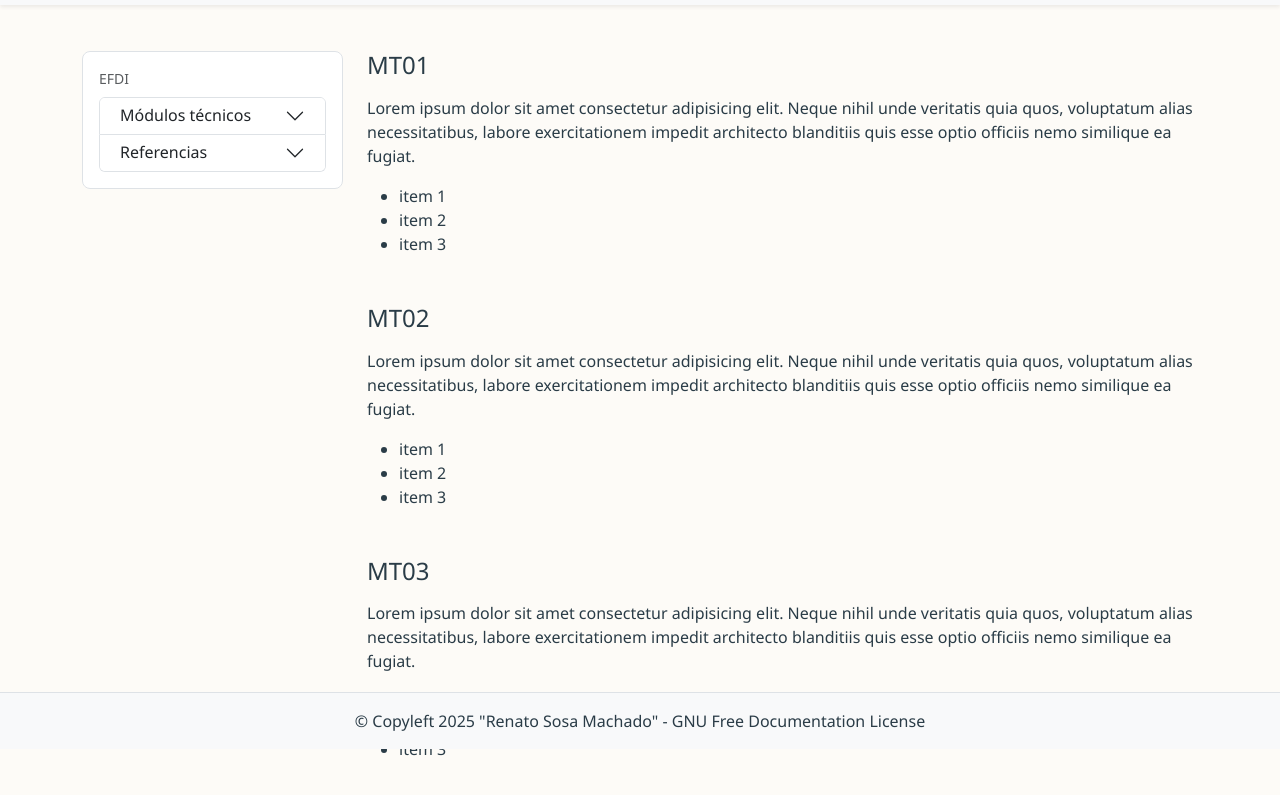
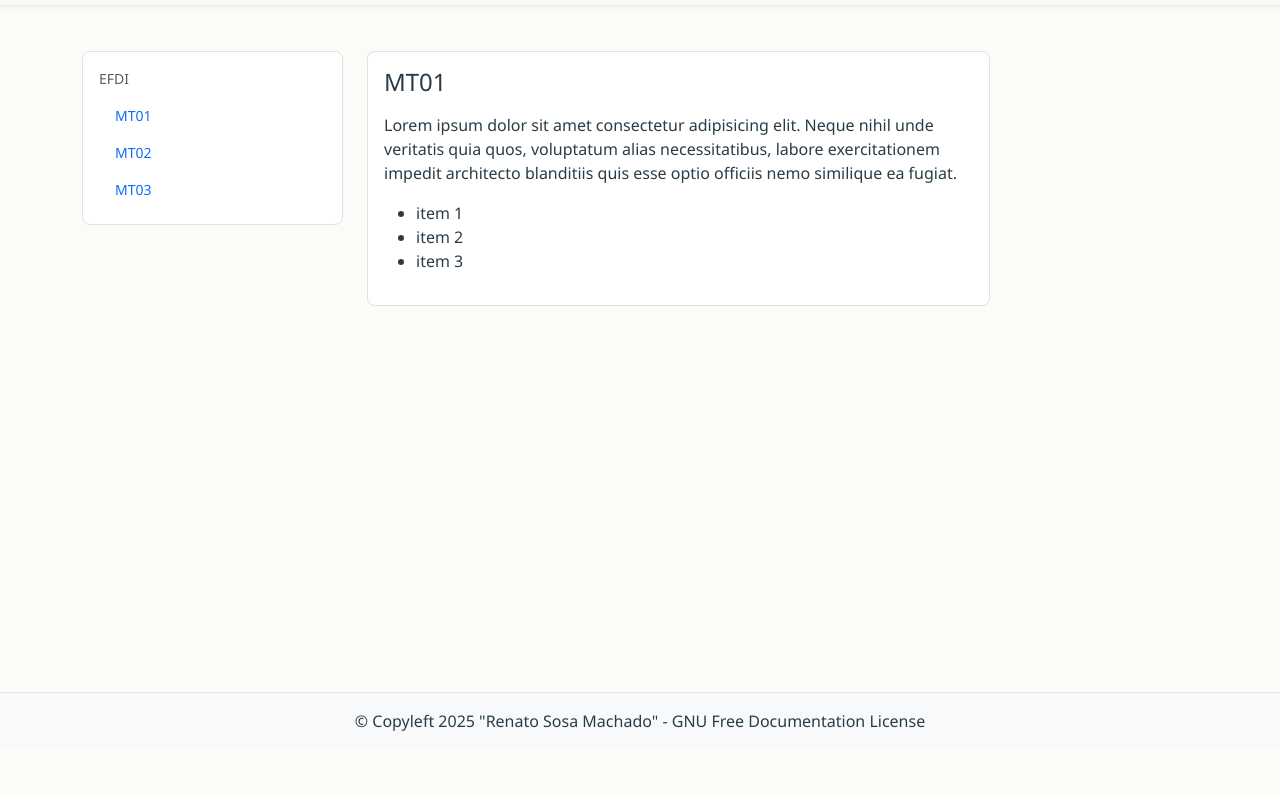
Before and after one commit to renatososa/renato-scheeffer, a plain HTML site: page site/efdi.html in a window 1280 px wide. Shown: the part 51-846 px from the top of the page. After the commit the page ends 800 px from the top, so only its background shows below. Drawn offline with nearby package versions, Linux system fonts and the light colour scheme.

Commit message:
se separa en ditintos archivos el contenido que se muestra en efdi

```diff
--- a/site/efdi.html
+++ b/site/efdi.html
@@ -1,14 +1,11 @@
 <!DOCTYPE html>
 <html lang="es">
 <head>
-<meta charset="UTF-8">
-<meta name="viewport" content="width=device-width, initial-scale=1.0">
-<title>Sobre mí | Mi Portafolio</title>
-
-<!-- Bootstrap -->
-<link href="https://cdn.jsdelivr.net/npm/bootstrap@5.3.3/dist/css/bootstrap.min.css" rel="stylesheet">
-<!-- Tus estilos -->
-<link href="css/style.css" rel="stylesheet">
+    <meta charset="UTF-8" />
+    <meta name="viewport" content="width=device-width, initial-scale=1.0" />
+    <title>EFDI</title>
+    <link href="https://cdn.jsdelivr.net/npm/bootstrap@5.3.3/dist/css/bootstrap.min.css" rel="stylesheet" />
+    <link href="css/style.css" rel="stylesheet" />
 </head>
 <body>
     <!-- NAV -->
@@ -16,91 +13,22 @@
 
     <main class="container" style="padding-top:2rem;">
     <div class="row g-4">
-    <!-- Columna izquierda: Índice desplegable -->
+        <!-- Columna izquierda -->
         <aside class="col-12 col-lg-3">
         <div class="border rounded-3 p-3 bg-white sidebar-sticky">
             <div class="text-uppercase small text-muted mb-2">EFDI</div>
-
-        <div class="accordion" id="tocAccordion">
-            <!-- Módulos técnicos -->
-            <div class="accordion-item">
-            <h2 class="accordion-header" id="h-exp">
-                <button class="accordion-button collapsed py-2" type="button"
-                        data-bs-toggle="collapse" data-bs-target="#c-exp"
-                        aria-expanded="false" aria-controls="c-exp">
-                Módulos técnicos
-                </button>
-            </h2>
-            <div id="c-exp" class="accordion-collapse collapse" data-bs-parent="#tocAccordion">
-                <div class="accordion-body py-2">
             <nav class="nav flex-column small">
             <a class="nav-link toc-link" href="#MT01">MT01</a>
             <a class="nav-link toc-link" href="#MT02">MT02</a>
             <a class="nav-link toc-link" href="#MT03">MT03</a>
-                    <a class="nav-link toc-link" href="#MT04">MT04</a>
-                    <a class="nav-link toc-link" href="#MT05">MT05</a>
             </nav>
-                </div>
-            </div>
-            </div>
-
-            <!-- Referencias -->
-            <div class="accordion-item">
-            <h2 class="accordion-header" id="h-hab">
-                <button class="accordion-button collapsed py-2" type="button"
-                        data-bs-toggle="collapse" data-bs-target="#c-hab"
-                        aria-expanded="false" aria-controls="c-hab">
-                Referencias
-                </button>
-            </h2>
-            <div id="c-hab" class="accordion-collapse collapse" data-bs-parent="#tocAccordion">
-                <div class="accordion-body py-2">
-                <nav class="nav flex-column small">
-                    <a class="nav-link toc-link" href="#web">Web</a>
-                </nav>
-                </div>
-            </div>
-            </div>
         </div>
         </aside>
 
-    <!-- Columna derecha: Contenido -->
+        <!-- Columna derecha -->
         <section class="col-12 col-lg-9">
-        <!-- ScrollSpy sobre el contenedor de contenido -->
-        <div
-        data-bs-spy="scroll"
-        data-bs-target="#toc"
-        data-bs-root-margin="0px 0px -40%"
-        data-bs-smooth-scroll="true"
-        tabindex="0"
-        >
-        <section id="MT01" class="mb-5">
-            <h4 class="mb-3">MT01</h4>
-            <p>Lorem ipsum dolor sit amet consectetur adipisicing elit. Neque nihil unde veritatis quia quos, voluptatum alias necessitatibus, labore exercitationem impedit architecto blanditiis quis esse optio officiis nemo similique ea fugiat.</p>
-            <ul>
-            <li>item 1</li>
-            <li>item 2</li>
-            <li>item 3</li>
-            </ul>
-        </section>
-        <section id="MT02" class="mb-5">
-            <h4 class="mb-3">MT02</h4>
-            <p>Lorem ipsum dolor sit amet consectetur adipisicing elit. Neque nihil unde veritatis quia quos, voluptatum alias necessitatibus, labore exercitationem impedit architecto blanditiis quis esse optio officiis nemo similique ea fugiat.</p>
-            <ul>
-            <li>item 1</li>
-            <li>item 2</li>
-            <li>item 3</li>
-            </ul>
-        </section>
-        <section id="MT03" class="mb-5">
-            <h4 class="mb-3">MT03</h4>
-            <p>Lorem ipsum dolor sit amet consectetur adipisicing elit. Neque nihil unde veritatis quia quos, voluptatum alias necessitatibus, labore exercitationem impedit architecto blanditiis quis esse optio officiis nemo similique ea fugiat.</p>
-            <ul>
-            <li>item 1</li>
-            <li>item 2</li>
-            <li>item 3</li>
-            </ul>
-        </section>
+        <div id="content-area" class="mb-5">
+            <div class="text-muted small">Seleccioná una sección…</div>
         </div>
         </section>
     </div>
@@ -109,9 +37,9 @@
     <!-- FOOTER -->
     <div id="footer-container"></div>
 
-<!-- Bootstrap JS -->
     <script src="https://cdn.jsdelivr.net/npm/bootstrap@5.3.3/dist/js/bootstrap.bundle.min.js"></script>
-<!-- Tu JS general (carga nav/footer, buscador, etc.) -->
     <script src="js/script.js"></script>
+    <script src="js/efdi.js"></script>
+
 </body>
 </html>
--- /dev/null
+++ b/site/efdi/MT01.html
@@ -0,0 +1,12 @@
+<!-- Content -->
+<section class="col-12 col-lg-9">
+  <div class="border rounded-3 bg-white p-3">
+    <h4 class="mb-3">MT01</h4>
+    <p>Lorem ipsum dolor sit amet consectetur adipisicing elit. Neque nihil unde veritatis quia quos, voluptatum alias necessitatibus, labore exercitationem impedit architecto blanditiis quis esse optio officiis nemo similique ea fugiat.</p>
+    <ul>
+      <li>item 1</li>
+      <li>item 2</li>
+      <li>item 3</li>
+    </ul>
+  </div>
+</section>
--- /dev/null
+++ b/site/js/efdi.js
@@ -0,0 +1,36 @@
+// js/efdi.js
+(() => {
+    const area = document.getElementById('content-area');
+    if (!area) return;
+
+    // Carpeta donde están los fragmentos HTML (ajustá si es necesario)
+    const BASE = 'efdi/';
+
+    function setActive(h) {
+      document.querySelectorAll('.toc-link')
+        .forEach(a => a.classList.toggle('active', a.getAttribute('href') === '#' + h));
+    }
+
+    async function loadFromHash() {
+      const h = location.hash.slice(1) || 'MT01'; // default
+      setActive(h);
+
+      const path = `${BASE}${h}.html`;
+      try {
+        const url = new URL(path, window.location); // relativo a efdi.html
+        const res = await fetch(url, { cache: 'no-store' });
+        if (!res.ok) throw new Error(`HTTP ${res.status}`);
+        area.innerHTML = await res.text();
+        // desplazamiento suave al inicio del contenido cargado
+        area.scrollIntoView({ behavior: 'smooth', block: 'start' });
+      } catch (err) {
+        area.innerHTML = `
+          <div class="alert alert-danger">
+            No se pudo cargar <code>${path}</code> (${String(err)}).
+          </div>`;
+      }
+    }
+
+    window.addEventListener('hashchange', loadFromHash);
+    window.addEventListener('DOMContentLoaded', loadFromHash);
+  })();
--- a/site/js/script.js
+++ b/site/js/script.js
@@ -1,6 +1,6 @@
 document.addEventListener("DOMContentLoaded", () => {
     // Cargar navbar y footer
-    fetch("nav.html")
+    fetch("../../site/nav.html")
     .then(res => res.text())
     .then(data => {
         document.getElementById("navbar-container").innerHTML = data;
@@ -36,7 +36,7 @@ document.addEventListener("DOMContentLoaded", () => {
         }
     });
 
-    fetch("footer.html")
+    fetch("../../site/footer.html")
     .then(res => res.text())
     .then(data => document.getElementById("footer-container").innerHTML = data);
 
--- a/site/nav.html
+++ b/site/nav.html
@@ -6,11 +6,11 @@
     </button>
     <div class="collapse navbar-collapse justify-content-end" id="navbarNav">
         <ul class="navbar-nav me-3">
-        <li class="nav-item"><a class="nav-link" href="index.html">INICIO</a></li>
-        <li class="nav-item"><a class="nav-link" href="about.html">SOBRE MÍ</a></li>
-        <li class="nav-item"><a class="nav-link" href="efdi.html">EFDI</a></li>
-        <li class="nav-item"><a class="nav-link" href="projects.html">PROYECTOS</a></li>
-        <li class="nav-item"><a class="nav-link" href="contact.html">CONCACTO</a></li>
+        <li class="nav-item"><a class="nav-link" href="../../site/index.html">INICIO</a></li>
+        <li class="nav-item"><a class="nav-link" href="../../site/about.html">SOBRE MÍ</a></li>
+        <li class="nav-item"><a class="nav-link" href="../../site/efdi.html">EFDI</a></li>
+        <li class="nav-item"><a class="nav-link" href="../../site/projects.html">PROYECTOS</a></li>
+        <li class="nav-item"><a class="nav-link" href="../../site/contact.html">CONCACTO</a></li>
         </ul>
         <!-- Formulario de búsqueda -->
         <form class="d-flex" id="searchForm">
```
Also changed, not shown: site/efdi/MT02.html (added, +12 -0 lines), site/efdi/MT03.html (added, +12 -0 lines), site/efdi/web.html (added, +12 -0 lines). Lines whose indentation alone changed are shown as unchanged.
